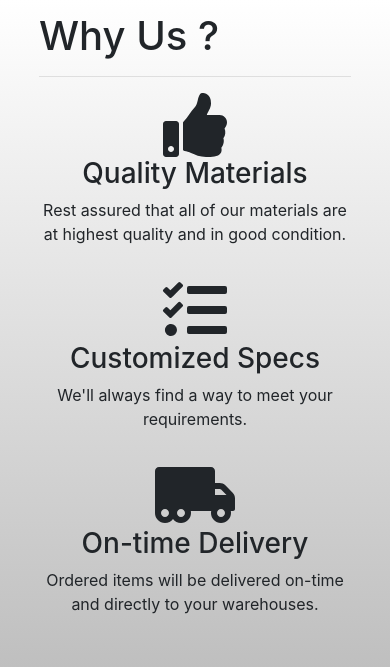
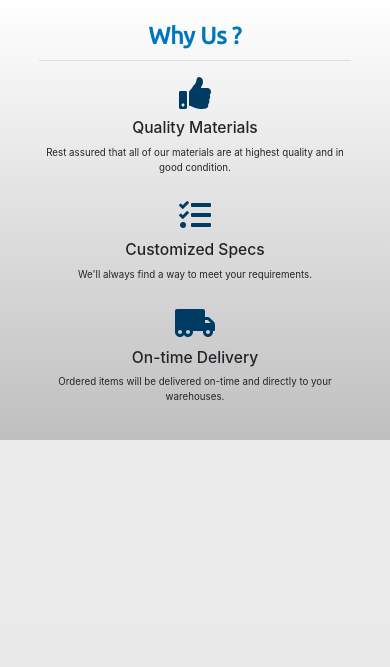
Before and after one commit to hcalahatian/autoad, a PHP site: page / in a window 390 px wide. Shown: the part 220-887 px from the top of the page. After the commit the page ends 660 px from the top, so only its background shows below. Run offline with PHP 8.4, Linux system fonts and the light colour scheme; some libraries are stand-ins or nearby versions.

Commit message:
fix why us section to be responsive to different viewport

```diff
--- a/css/styles.css
+++ b/css/styles.css
@@ -6,6 +6,10 @@ header {
     /* box-shadow: 0 40px 30px -40px rgba(0, 0, 0, 0.9); */
     /* background-color: #0076bc; */
     background: linear-gradient(to bottom, #0076bc 0%, #003b63 100%);
+}
+
+hr {
+    margin: 0.5rem 0;
 }
 
 .autoad-logo {
@@ -33,23 +37,33 @@ header {
 
 .features-box {
     text-align: center;
-    padding: 0 4.5% 4.5%;
+    padding: 0 4.5%;
 }
 
 /* .features-table {
     border: 1px solid;
     background-color: rgba(50, 115, 220, 0.8);
     box-shadow: 10px 10px 10px 0 #888888;
-}
+} */
 
 .features-title-text {
     font-family: 'Ubuntu';
-    font-size: 2.5rem;
+    font-size: 3vw;
     font-weight: bold;
     margin: 0;
-    padding: 3% 0;
+    padding: 3% 0 1%;
     text-align: center;
-} */
+    color: #0076bc;
+}
+
+.icon {
+    color: #003b63;
+    margin: 2rem;
+}
+
+.icon:hover {
+    color: #1eafed;
+}
 
 .navbar {
     border-top: 5px solid #003b63;
@@ -86,7 +100,7 @@ header {
     background-color: #fffcab;
     background-image: linear-gradient(#ffc60b, #fffcab);
     border-radius: 20px 5px;
-    box-shadow: 5px 5px 5px 0 rgba(0, 0, 0);
+    box-shadow: 5px 5px 5px 0 rgba(0, 0, 0, 0.5);
     color: #000 !important;
     text-shadow: 0 5px 8px grey;
 }
@@ -95,11 +109,30 @@ header {
     font-size: 1vw;
 }
 
+@media (max-width: 1200px) and (min-width: 992px) {
+    .features-content {
+        font-size: 1.3vw;
+        font-weight: 400;
+    }
+
+    .icon {
+        margin: 1.5rem;
+    }
+
+    .fa-4x {
+        font-size: 3em;
+    }
+}
+
 @media (min-width: 992px) {
     .navbar-expand-lg .navbar-nav .nav-link {
         color: #005689;
         padding: 0.5rem 2.5rem;
         text-align: center !important;
+    }
+
+    .features-title {
+        font-size: 2vw;
     }
 }
 
@@ -108,11 +141,46 @@ header {
         color: #005689;
         padding: 0.5rem 2rem;
     }
+
+    .fa-4x {
+        font-size: 3em;
+    }
+
+    .features-content {
+        font-size: 2vw;
+        font-weight: 400;
+    }
+
+    .features-content {
+        font-size: 1.5vw;
+        font-weight: 400;
+    }
+
+    .icon {
+        margin: 1.5rem;
+    }
 }
 
 @media (max-width: 900px) {
     .phone-email {
         font-size: 1.5vw;
+    }
+
+    .features-title-text {
+        font-size: 4vw;
+    }
+
+    .features-title {
+        font-size: 2.5vw;
+    }
+
+    .features-content {
+        font-size: 1.8vw;
+        font-weight: 400;
+    }
+
+    .icon {
+        margin: 1rem;
     }
 }
 
@@ -120,10 +188,48 @@ header {
     .phone-email {
         font-size: 2vw;
     }
+
+    .fa-4x {
+        font-size: 2.5em;
+    }
+
+    .features-title-text {
+        font-size: 5vw;
+    }
+
+    .features-title {
+        font-size: 3vw;
+    }
+
+    .features-content {
+        font-size: 2vw;
+        font-weight: 400;
+    }
+
+    .icon {
+        margin: 0.5rem;
+    }
 }
 
 @media (max-width: 500px) {
     .phone-email {
         font-size: 2.5vw;
     }
+
+    .fa-4x {
+        font-size: 2em;
+    }
+
+    .features-title-text {
+        font-size: 6vw;
+    }
+
+    .features-title {
+        font-size: 4vw;
+    }
+
+    .features-content {
+        font-size: 2.5vw;
+        font-weight: 400;
+    }
 }
--- a/index.html
+++ b/index.html
@@ -87,19 +87,19 @@
                     <div class="features-box col-lg-4">
                         <i class="icon fas fa-thumbs-up fa-4x"></i>
                         <h3 class="features-title">Quality Materials</h3>
-                        <p>Rest assured that all of our materials are at highest quality and in good condition.</p>
+                        <p class="features-content">Rest assured that all of our materials are at highest quality and in good condition.</p>
                     </div>
 
                     <div class="features-box col-lg-4">
                         <i class="icon fas fa-tasks fa-4x"></i>
                         <h3 class="features-title">Customized Specs</h3>
-                        <p>We'll always find a way to meet your requirements.</p>
+                        <p class="features-content">We'll always find a way to meet your requirements.</p>
                     </div>
 
                     <div class="features-box col-lg-4">
                         <i class="icon fas fa-truck-moving fa-4x"></i>
                         <h3 class="features-title">On-time Delivery</h3>
-                        <p>Ordered items will be delivered on-time and directly to your warehouses.</p>
+                        <p class="features-content">Ordered items will be delivered on-time and directly to your warehouses.</p>
                     </div>
                 </div>
             </div>
```
